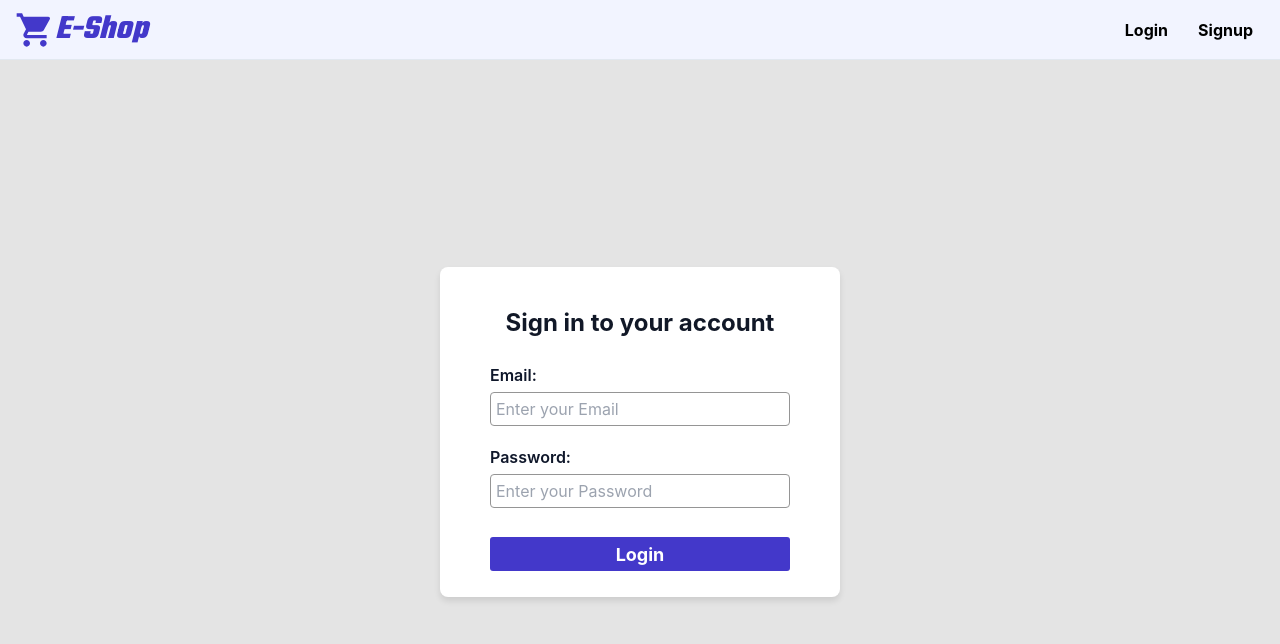
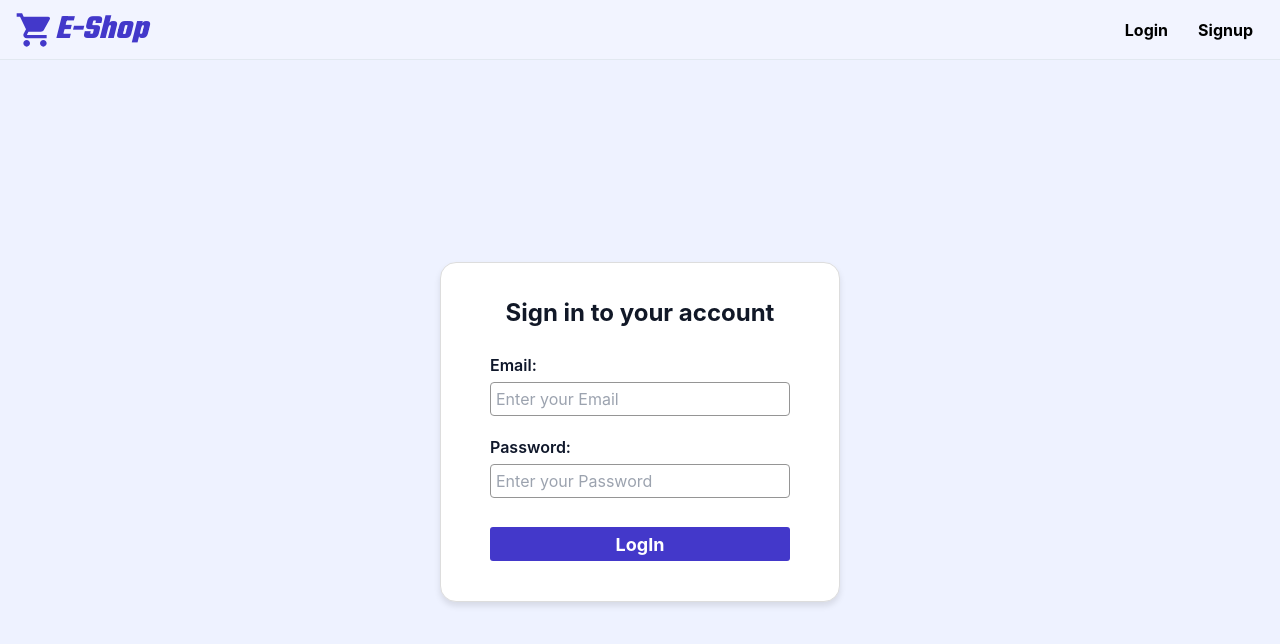
Before and after one commit to vishnumegharaj/Eshop, a React (Create React App) app in the folder client/: page / in a window 1280 px wide. Shown: the top 644 px of the page. Built offline with nearby package versions, Linux system fonts and the light colour scheme; no server answers; a web font is replaced by a local one.

Commit message:
Enhance login and signup forms with loading indicators; update styles for improved UI

```diff
--- a/client/src/components/login-signup/form.css
+++ b/client/src/components/login-signup/form.css
@@ -31,7 +31,7 @@
 .auth-container{
     height: 93vh;
     display: flex;
-    background-color: #e4e4e4;
+    background-color: #eef2ff;
     align-items: center;
     justify-content: center;
 }
@@ -43,10 +43,12 @@
     justify-content: center;
     margin:   auto;
     height: auto;
-    padding: 16px;
+    padding: 10px;
+    padding-bottom: 30px;
     width: 400px;
     box-shadow: 0 4px 6px rgba(0, 0, 0, 0.1);
-    border-radius: 8px;
+    border-radius: 16px;
+    border: 1px solid #ddd;
 }
 .signup-component h1{
     color: var(--primary-color);
--- a/client/src/components/login-signup/login.js
+++ b/client/src/components/login-signup/login.js
@@ -6,19 +6,21 @@ import "./form.css";
 export default function Login() {
     const [password, setPassword] = useState("");
     const [email, setEmail] = useState("");
+    const [loading, setLoading] = useState(false); // Loader state
     const navigate = useNavigate();
     const API = process.env.REACT_APP_API;
 
 
     useEffect(() => {
         const token = localStorage.getItem('accessToken');
-        if(token){
+        if (token) {
             navigate('/Products');
         }
     })
 
     async function onFormSubmit(e) {
-        console.log("API is ",API);
+        console.log("API is ", API);
+        setLoading(true); // Start loading
         e.preventDefault();
         try {
             const response = await fetch(API + '/api/auth/login', {
@@ -52,12 +54,13 @@ export default function Login() {
         } catch (err) {
             console.log(err);
         }
+        setLoading(false); // Stop loading
     }
 
     return (
         <div className="auth-container">
             <div className="signup-component">
-            <h2 className="m-6 text-center text-2xl font-bold text-gray-900">Sign in to your account</h2>
+                <h2 className="m-6 text-center text-2xl font-bold text-gray-900">Sign in to your account</h2>
 
                 <form className="form" onSubmit={onFormSubmit}>
                     <label htmlFor="email" className="text">Email:</label>
@@ -82,7 +85,17 @@ export default function Login() {
                         required
                     />
 
-                    <button className="btnn">Login</button>
+                    <button className="btnn">
+                        {loading ? (
+                            // Loader should be here when loading is true
+                            <div className="flex justify-center items-center">
+                            <div className="animate-spin ease-linear rounded-full w-7 h-7 border-t-2 border-b-2 border-white "></div>
+                        </div>
+                        ) : (
+                           "LogIn"
+                        )}
+                    </button>
+
                 </form>
             </div>
         </div>
--- a/client/src/components/login-signup/signUp.js
+++ b/client/src/components/login-signup/signUp.js
@@ -1,6 +1,7 @@
 import React from "react";
-import { useState, useEffect} from "react";
+import { useState, useEffect } from "react";
 import { useNavigate } from "react-router-dom";
+import { toast } from "react-hot-toast";
 import "./form.css";
 
 export default function SignUp() {
@@ -8,20 +9,22 @@ export default function SignUp() {
     const [password, setPassword] = useState();
     const [email, setEmail] = useState();
     const [contactNumber, setContactNumber] = useState();
+    const [loading, setLoading] = useState(false); // Loader state
     const API = process.env.REACT_APP_API;
 
     const navigate = useNavigate();
 
     useEffect(() => {
         const token = localStorage.getItem('accessToken');
-        if(token){
+        if (token) {
             navigate('/Products');
         }
     })
 
     async function onFormSubmit(e) {
+        setLoading(true); // Start loading
         e.preventDefault();
-        const response = await fetch(API+"/api/auth/signup", {
+        const response = await fetch(API + "/api/auth/signup", {
             method: 'POST',
             headers: {
                 'Content-type': 'application/json'
@@ -39,14 +42,15 @@ export default function SignUp() {
         }
 
         navigate('/');
-        alert("User sucessfully created, Login now")
+        toast.success("User sucessfully created, Login now")
+        setLoading(false); // Stop loading
 
     }
 
     return (
         <div className="auth-container">
             <div className="signup-component">
-            <h2 className="m-6 text-center text-2xl font-bold text-gray-900">Create your account</h2>
+                <h2 className="m-6 text-center text-2xl font-bold text-gray-900">Create your account</h2>
 
                 <form className="form" onSubmit={onFormSubmit}>
                     <label htmlFor="name" className="text">Username:</label>
@@ -64,7 +68,16 @@ export default function SignUp() {
                     <label htmlFor="number" className="text">Contact Number: </label>
                     <input type="text" className="inputField" placeholder="Enter your Contact Number" onChange={(e) => setContactNumber(e.target.value)} required />
 
-                    <button className="btnn"  >Sign Up</button>
+                    <button className="btnn">
+                        {loading ? (
+                            // Loader should be here when loading is true
+                            <div className="flex justify-center items-center">
+                                <div className="animate-spin ease-linear rounded-full w-7 h-7 border-t-2 border-b-2 border-white "></div>
+                            </div>
+                        ) : (
+                            "Sign Up"
+                        )}
+                    </button>
                 </form>
 
             </div>
--- a/client/src/components/productsPage/products.js
+++ b/client/src/components/productsPage/products.js
@@ -20,6 +20,7 @@ export default function Products() {
     const [categories, setCategories] = useState([]);
     const [alignment, setAlignment] = useState('All');
     const [showCategories, setShowCategories] = useState(false);
+    const [loading, setLoading] = useState(false); // Loader state
     const API = process.env.REACT_APP_API;
 
     const token = localStorage.getItem('accessToken');
@@ -35,7 +36,8 @@ export default function Products() {
     };
 
     const loadProducts = async () => {
-        console.log("fetching product from server");
+        console.log("Fetching products from server");
+        setLoading(true); // Start loading
         try {
             const response = await fetch(API + "/api/products", {
                 method: 'GET',
@@ -52,11 +54,14 @@ export default function Products() {
 
         } catch (error) {
             console.error("Failed to fetch products: ", error);
+        } finally {
+            setLoading(false); // Stop loading
         }
     };
 
     const loadCategories = async () => {
-        console.log("fetching categories from server");
+        console.log("Fetching categories from server");
+        setLoading(true); // Start loading
         try {
             const response = await fetch(API + "/api/products/category", {
                 method: 'GET',
@@ -72,6 +77,8 @@ export default function Products() {
             setCategories(data);
         } catch (error) {
             console.error("Failed to fetch categories: ", error);
+        } finally {
+            setLoading(false); // Stop loading
         }
     };
 
@@ -103,6 +110,8 @@ export default function Products() {
 
     return (
         <div className=" p-10 bg-color">
+
+
             <div className="relative">
                 <div className="absolute inset-0">
                     <img
@@ -127,6 +136,13 @@ export default function Products() {
                 </div>
             </div>
 
+            {loading ? (
+                // Loader
+                <div className="flex justify-center items-center h-screen">
+                    <div className="animate-spin rounded-full h-16 w-16 border-t-4 border-indigo-700"></div>
+                </div>
+            ) : (
+                <>
 
                     <button className="bg-gray-200 text-black py-2 px-4 rounded mt-8 flex items-center justify-center gap-2" onClick={toggleCategories}>
                         {showCategories ? <>Hide Categories <FaChevronUp /></> : <>Filter Categories <FaChevronDown /></>}
@@ -146,6 +162,7 @@ export default function Products() {
                     </div>
 
                     {/* Featured Products */}
+
                     <div className="max-w-7xl mx-auto px-4 sm:px-6 lg:px-8 py-16">
                         <h2 className="text-3xl font-bold text-gray-900 mb-8">Featured Products</h2>
                         <div className="grid grid-cols-1 md:grid-cols-4 gap-8 bg-color">
@@ -199,11 +216,12 @@ export default function Products() {
                                         </>
                                     );
                                 }
+                                return null;
                             })}
                         </div>
                     </div>
-
-
+                </>
+            )}
         </div>
     );
 }
--- a/client/src/index.css
+++ b/client/src/index.css
@@ -9,7 +9,7 @@
 
 :root {
   --primary-color:  rgb(67, 56, 202); /* Indigo-600 */
-  --secondary-color: rgb(63, 81, 181); /* Indigo-800 */
+  --secondary-color: rgb(91, 116, 255); /* Indigo-800 */
   --text-color: #333;
   --background-color: #f2f4ff;
   --gradient: linear-gradient(to right, var(--primary-color), var(--secondary-color));
```
Lines whose indentation alone changed are shown as unchanged.
